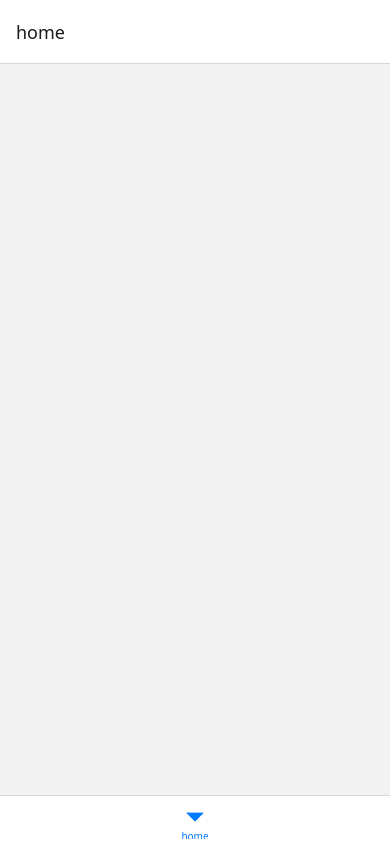
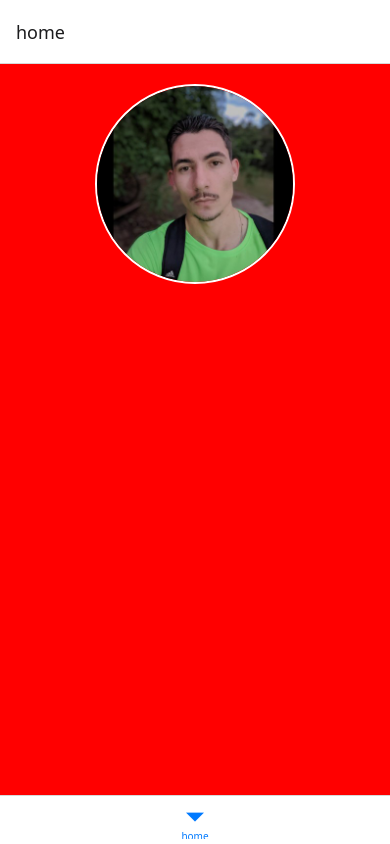
Before and after one commit to cristian-eds/portfolio-react-native, a React Native app: screen /home in a window 390 px wide. Built offline with nearby package versions, Linux system fonts and the light colour scheme.

Commit message:
Added perfil image on Home screen

```diff
--- /dev/null
+++ b/src/index.d.ts
@@ -0,0 +1,2 @@
+declare module "*.jpeg"
+declare module "*.png"
--- a/src/screens/Home/HomeScreen.tsx
+++ b/src/screens/Home/HomeScreen.tsx
@@ -1,12 +1,16 @@
 import React from 'react';
-import { View } from 'react-native';
+import { Image, View } from 'react-native';
 
 import { styles } from './HomeScreenStyles';
 
+import imagePerfil from '../../../assets/img_perfil.jpeg';
+
 export function HomeScreen() {
   return (
-    <View style={styles.container}>
-
+    <View style={styles.containerHome}>
+        <View style={styles.containerImage}>
+            <Image source={imagePerfil} style={styles.imgPerfil}/>
+        </View>
     </View>
   );
 }
--- a/src/screens/Home/HomeScreenStyles.tsx
+++ b/src/screens/Home/HomeScreenStyles.tsx
@@ -1,5 +1,25 @@
 import { StyleSheet } from 'react-native';
 
 export const styles = StyleSheet.create({
-  container: {}
+  containerHome: {
+    flex: 1,
+    backgroundColor: 'red',
+    alignItems: 'center',
+    paddingHorizontal: 20
+  },
+  containerImage: {
+    height: 200,
+    width: 200,
+    overflow: 'hidden',
+    borderWidth: 2,
+    borderColor: 'white',
+    borderRadius: 100,
+    alignItems: 'center',
+    justifyContent: 'center',
+    marginVertical: 20
+  },
+  imgPerfil: {
+    height: '100%',
+    resizeMode: 'contain',
+  }
 });
```
Also changed, not shown: assets/img_perfil.jpeg (added).
